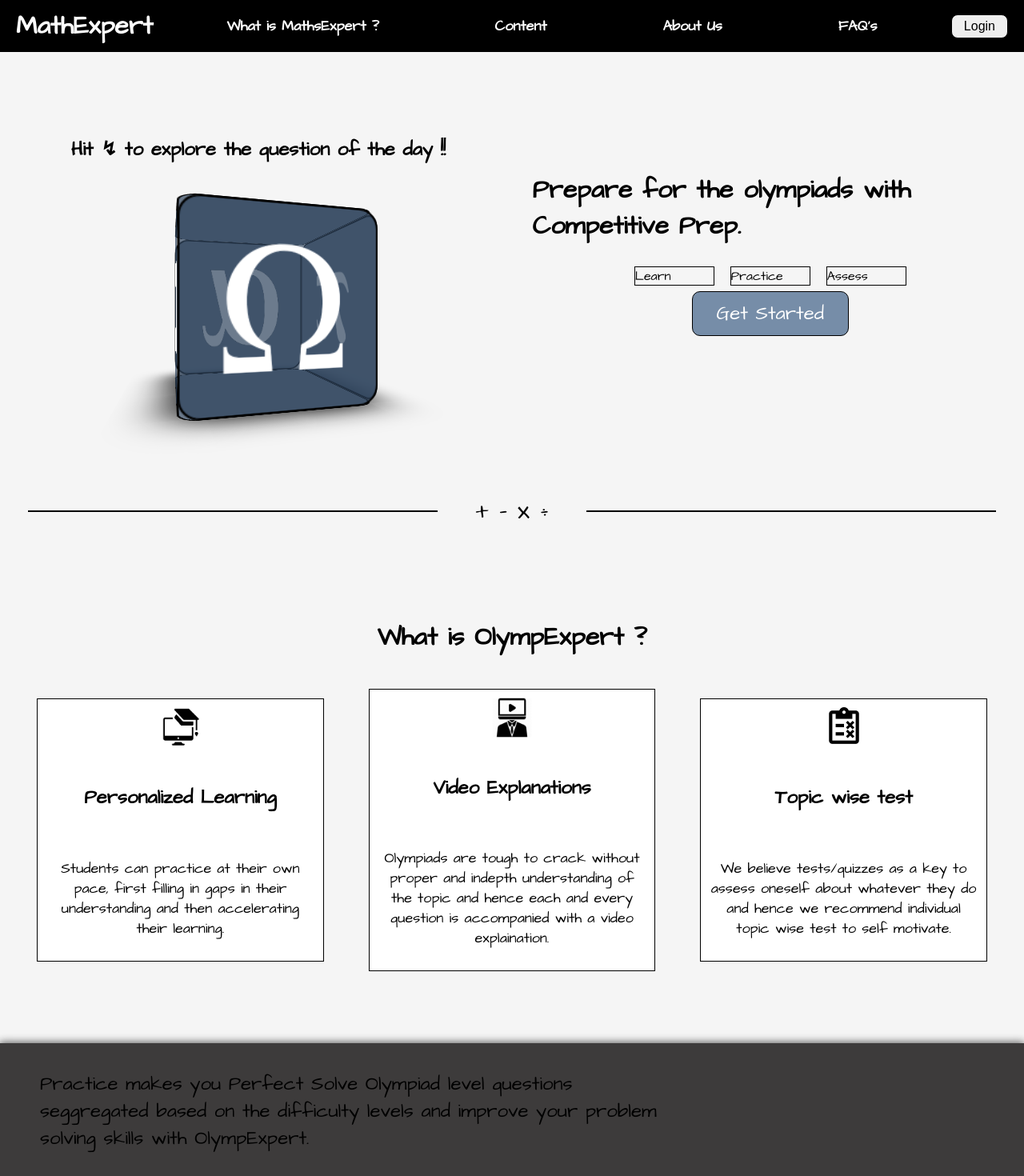
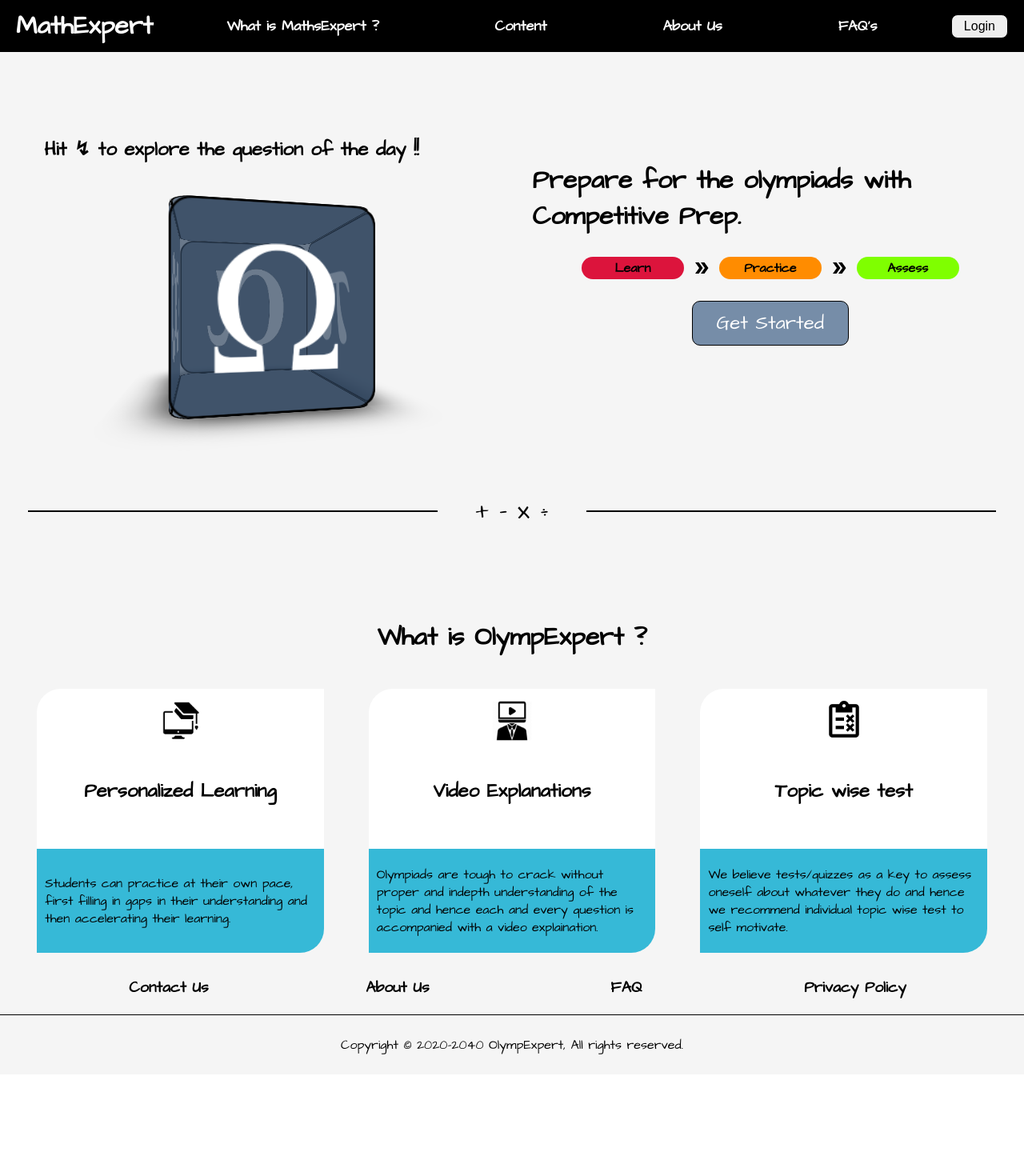
Before and after one commit to tejas2706/mathExpert_client, a React (Create React App) app: page / in a window 1280 px wide. Shown: the top 1470 px of the page at 80% size. After the commit the page ends 1343 px from the top, so only its background shows below. Built offline with nearby package versions, Linux system fonts and the light colour scheme; a web font is replaced by a local one.

Commit message:
Changes in the landing page

```diff
--- a/src/Components/Banner/index.js
+++ b/src/Components/Banner/index.js
@@ -2,7 +2,8 @@ import React, {useState, useEffect} from 'react';
 import './styles.css';
 import  mathQuotes from "../../mathQuotes.js";
 import RotatingCube from '../RotatingCube';
-
+import DoubleArrowIcon from '@material-ui/icons/DoubleArrow';
+import PlayForWorkIcon from '@material-ui/icons/PlayForWork';
 
 function Banner() {
     const [quoteDetails, setquoteDetails] = useState(mathQuotes[Math.ceil(Math.random()*5)])
@@ -23,15 +24,26 @@ function Banner() {
     return (
         <div className="banner__container">
             <div className="banner__image">
-                <h2>Hit ↯ to explore the question of the day !!</h2>
+                <div className="banner__imageTitle">
+                    <h2>Hit ↯ to explore the question of the day !!</h2>
+                </div>
                 <RotatingCube />
             </div>
             <div className="banner_tagLine">
                 <h1>Prepare for the olympiads with Competitive Prep.</h1>
-                <div className="banner_contentBoxes">
-                    <div className="banner_eachBox">Learn</div>
-                    <div className="banner_eachBox">Practice</div>
-                    <div className="banner_eachBox">Assess</div>
+                <div className="banner_contentBoxes_vertical">
+                    <div className="banner_eachBox red_box">Learn</div>
+                    <DoubleArrowIcon style={{transform:"rotate(90deg)"}}/>
+                    <div className="banner_eachBox yellow_box">Practice</div>
+                    <DoubleArrowIcon style={{transform:"rotate(90deg)"}}/>
+                    <div className="banner_eachBox green_box">Assess</div>
+                </div>
+                <div className="banner_contentBoxes_horizontal">
+                    <div className="banner_eachBox red_box">Learn</div>
+                    <DoubleArrowIcon />
+                    <div className="banner_eachBox yellow_box">Practice</div>
+                    <DoubleArrowIcon />
+                    <div className="banner_eachBox green_box">Assess</div>
                 </div>
                 <button className="banner__getStartedBtn">
                     <span>Get Started</span>
--- a/src/Components/Banner/styles.css
+++ b/src/Components/Banner/styles.css
@@ -16,23 +16,64 @@
     flex-direction: column;
     justify-content: center;
     align-items: center;
-    min-width: 250px;
+    min-width: 300px;
     flex: 1;
-    /* border: 1px solid white; */
     padding: 20px;
 }
 
-.banner_contentBoxes{
+.banner_contentBoxes_horizontal{
     display: flex;
+    align-items: center;
+    flex-wrap: wrap;
+    justify-content: center;
+    margin: 0 0 20px 0;
+}
 
+.banner_contentBoxes_vertical{
+    display: flex;
+    flex-direction: column;
+    align-items: center;
+    justify-content: center;
+    margin: 0 0 20px 0;
+    display: none;
+}
+
+@media (max-width: 500px){
+    .banner_contentBoxes_horizontal{
+        display: none;
+    }
+
+    .banner_contentBoxes_vertical{
+        display: flex;
+    }
 }
 
 .banner_eachBox{
-    width: 100px;
+    width: 10vw;
+    min-width: 80px;
     height: fit-content;
     border: 1px solid black;
     margin: 7px 10px;
+    padding: 3px;
+    text-align: center;
+    border-radius: 20px;
+    border: none;
+    /* color: white; */
+    font-weight: 600;
 }
+
+.red_box{
+    background-color: crimson;
+}
+
+.yellow_box{
+    background-color: darkorange;
+}
+
+.green_box{
+    background-color: chartreuse;
+}
+
 /* .banner__quotes{
     display: flex;
     flex-direction: column;
@@ -63,7 +104,12 @@
     color: black;
     min-width: 300px;
     margin: 15vh 2vw 0 2vw;
+}
 
+.banner__imageTitle{
+    display: flex;
+    flex-wrap: wrap;
+    width: 90%;
 }
 
 .banner__piImage{
--- a/src/Components/Footer/index.js
+++ b/src/Components/Footer/index.js
@@ -11,7 +11,7 @@ function Footer() {
                 <a className="footer_link" href="#" >Privacy Policy</a>
             </div>
             <div className="footer__copyrights">
-                <p cl>Copyright © 2020-2040 OlympExpert, All rights reserved.</p>
+                <p>Copyright © 2020-2040 OlympExpert, All rights reserved.</p>
             </div>
         </div>
     )
--- a/src/Components/Intro/index.js
+++ b/src/Components/Intro/index.js
@@ -25,21 +25,6 @@ function Intro() {
                     })
                 }
             </div>
-            <div className="intro__descriptions">
-                {
-                    IntroContent.map((each, i)=>{
-                        if(i%2){
-                            return (
-                                <DescriptionLeft content={each}/>
-                            )
-                        }else{
-                            return(
-                                <DescriptionRight content={each}/>
-                            )
-                        }
-                    })
-                }
-            </div>
         </div>
     )
 }
--- a/src/Components/IntroCard/index.js
+++ b/src/Components/IntroCard/index.js
@@ -3,15 +3,19 @@ import './styles.css';
 
 function IntroCard({cardData}) {
     return (
-        <a className="card__container" href={"#"+cardData.id}>
-            <div>
-                <img alt={cardData.highlight} className="card__image" src={cardData.imageUrl}></img>
+        <div className="card__container">
+            <div className="card__container_upper">
+                <div>
+                    <img alt={cardData.highlight} className="card__image" src={cardData.imageUrl}></img>
+                </div>
+                <h5 className="card__title">{cardData.title}</h5>
             </div>
-            <h5 className="card__title">{cardData.title}</h5>
-            <p className="card__description">
-                {cardData.description}
-            </p>
-        </a>
+            <div className="card__container_lower">
+                <p>
+                    {cardData.description}
+                </p>
+            </div>
+        </div>
     )
 }
 
--- a/src/Components/IntroCard/styles.css
+++ b/src/Components/IntroCard/styles.css
@@ -3,20 +3,50 @@
     flex-direction: column;
     align-items: center;
     justify-content: center;
-    padding: 10px;
     margin: 10px;
     width: 28%;
     min-width: 300px;
-    transition: 0.2s;
+    border-top-left-radius: 30px;
+    border-bottom-right-radius: 30px;
+    animation: fadeIn ease 2s;
+}
+
+@keyframes fadeIn {
+    0% {
+      opacity:0;
+    }
+    100% {
+      opacity:1;
+    }
+  }
+
+.card__container_upper{
+    display: flex;
+    flex-direction: column;
+    align-items: center;
+    justify-content: center;
+    width: 100%;
+    border-top-left-radius: 30px;
     background-color: white;
-    color:black;
-    transition: all 0.2s;
-    border: 0.5px solid black;
+    padding: 10px;
+    height: 200px;
+}
+
+.card__container_lower{
+    display: flex;
+    flex-direction: column;
+    align-items: center;
+    justify-content: center;
+    width: 100%;
+    border-bottom-right-radius: 30px;
+    background-color: #36B9D7;
+    padding: 10px;
+    height: 130px;
 }
 
 .card__container:hover{
     /* transform: scale(); */
-    border: 0.5px solid gray;
+    /* border: 0.5px solid gray; */
     box-shadow: 0 0 5px 5px gray;
     -webkit-box-shadow: 0 0 5px 5px gray;
     -moz-box-shadow: 0 0 5px 5px gray;
--- a/src/Pages/TopicDetails/styles.css
+++ b/src/Pages/TopicDetails/styles.css
@@ -128,7 +128,6 @@
     padding: 0px;
 }
 
-
 h2{
     margin: 0;
     padding: 0;
```
